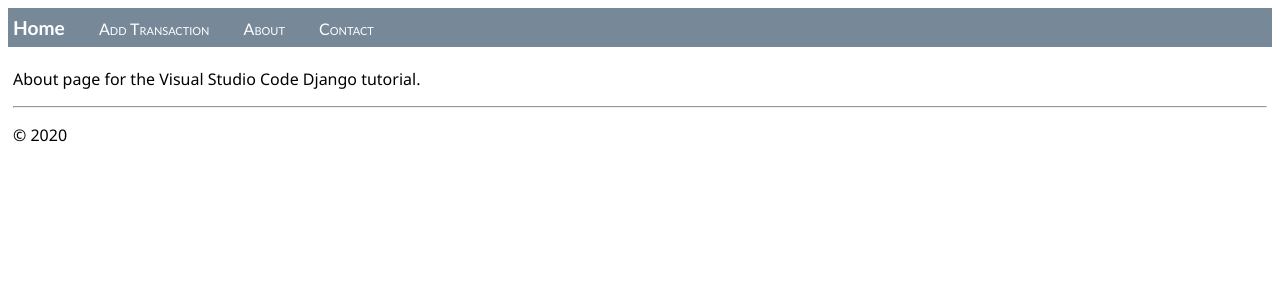
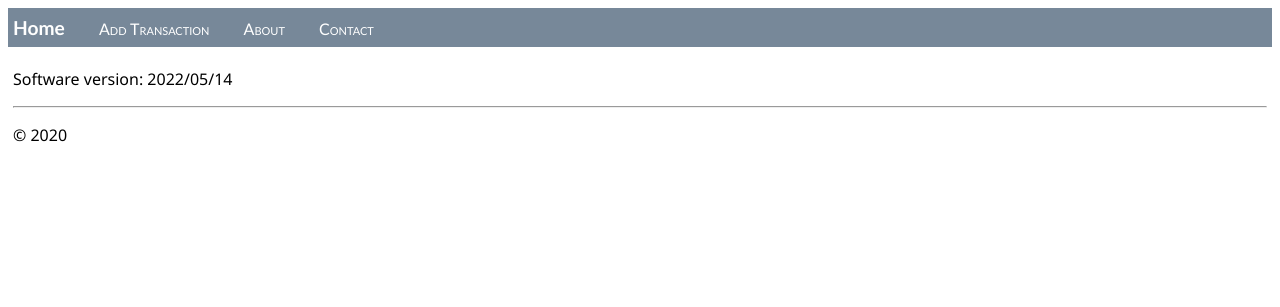
Before and after one commit to cowtony/BookKeeping-Django, a Django app: page /about/ in a window 1280 px wide. Shown: the top 307 px of the page. Run offline with Django 3.2, Linux system fonts and the light colour scheme.

Commit message:
add version into about

```diff
--- a/book/templates/book/about.html
+++ b/book/templates/book/about.html
@@ -3,5 +3,5 @@
 About us
 {% endblock %}
 {% block content %}
-<p>About page for the Visual Studio Code Django tutorial.</p>
+<p>Software version: 2022/05/14</p>
 {% endblock %}
--- a/web_project/settings.py
+++ b/web_project/settings.py
@@ -100,10 +100,6 @@ DATABASES = {
     }
 }
 
-# import dj_database_url # For HeroKu
-# db_from_env = dj_database_url.config(conn_max_age=600)
-# DATABASES['default'].update(db_from_env)
-
 # Password validation
 # https://docs.djangoproject.com/en/3.0/ref/settings/#auth-password-validators
 
```
